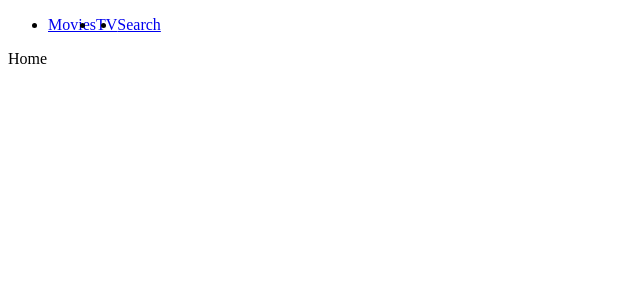
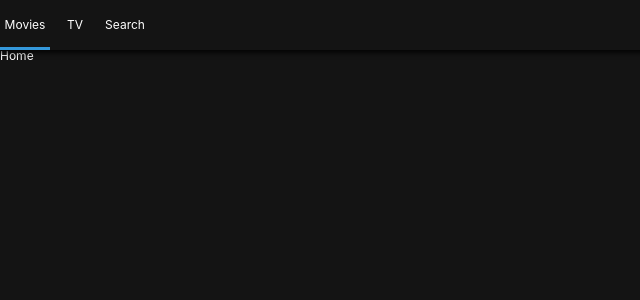
Before and after one commit to younheeJang/mflix, a React (Create React App) app: page / in a window 1280 px wide. Shown: the top 300 px of the page, without its empty margins (0-640 px from the left). Built offline with nearby package versions, Linux system fonts and the light colour scheme.

Commit message:
styled-component and router

```diff
--- a/package.json
+++ b/package.json
@@ -7,7 +7,9 @@
     "react": "^16.8.6",
     "react-dom": "^16.8.6",
     "react-router-dom": "^5.0.0",
-    "react-scripts": "3.0.0"
+    "react-scripts": "3.0.0",
+    "styled-components": "^4.2.0",
+    "styled-reset": "^2.0.10"
   },
   "scripts": {
     "start": "react-scripts start",
--- a/src/Components/App.js
+++ b/src/Components/App.js
@@ -1,14 +1,13 @@
 import React, { Component } from "react";
 import Router from "Components/Router";
-import Header from "Components/Header/Header";
-
+import GlobalStyles from "Components/GlobalStyles";
 
 class App extends Component {
   render() {
     return (
       <>
-      <Header />
         <Router />
+        <GlobalStyles />
       </>
     );
   }
--- /dev/null
+++ b/src/Components/GlobalStyles.js
@@ -0,0 +1,23 @@
+import {createGlobalStyle} from 'styled-components';
+import reset from 'styled-reset';
+
+const globalStyles = createGlobalStyle`
+    ${reset};
+    a{
+        text-decoration:none;
+        color:inherit;
+    }
+    *{
+        box-sizing:border-box;
+    }
+    body{
+        font-family:-apple-system,-apple-system,system-ui,BlinkMacSystemFont,"Segoe UI",Roboto,"Helvetica Neue",Arial,sans-serif;
+        font-size:12px;
+        background-color:rgba(20, 20, 20, 1);
+        color:white;
+        padding-top:50px;
+    }
+
+`;
+
+export default globalStyles;
--- /dev/null
+++ b/src/Components/Header.js
@@ -0,0 +1,53 @@
+import React from "react";
+import {Link, withRouter} from 'react-router-dom';
+import styled from 'styled-components';
+
+
+const Header = styled.header`
+  color:white;
+  position:fixed;
+  top:0;
+  left:0;
+  width:100%;
+  height:50px;
+  display:flex;
+  align-items:center;
+  background-color:rgba(20, 20, 20, 0.8);
+  z-index:10;
+  box-shadow:0px 1px 5px 2px rgba(0, 0, 0, 0.8);
+`;
+
+const List = styled.ul`
+  display:flex;
+`;
+
+const Item = styled.li`
+  width:50px;
+  height:50px;
+  text-align:center;
+  border-bottom:3px solid ${props => (props.current ? "#3498db" : "transparent")};
+  transition:border-bottom 0.5s ease-in-out;
+`;
+
+const SLink = styled(Link)`
+  height:50px;
+  display:flex;
+  align-items:center;
+  justify-content:center;
+`;
+
+ export default withRouter(({location:{pathname}}) => (
+  <Header>
+    <List>
+      <Item current={pathname === "/"}>
+        <SLink to="/">Movies</SLink>
+      </Item>
+      <Item current={pathname === "/tv"}>
+        <SLink to="/tv">TV</SLink>
+      </Item>
+      <Item current={pathname === "/search"}>
+        <SLink to="/search">Search</SLink>
+      </Item>
+    </List>
+  </Header>
+));
--- a/src/Components/Header/Header.js
+++ /dev/null
@@ -1,18 +0,0 @@
-import React from "react";
-import styles from "./Header.module.css";
-
-export default () => (
-  <header>
-    <ul className={styles.navList}>
-      <li>
-        <a href="/">Movies</a>
-      </li>
-      <li>
-        <a href="/tv">TV</a>
-      </li>
-      <li>
-        <a href="/search">Search</a>
-      </li>
-    </ul>
-  </header>
-);
--- a/src/Components/Header/Header.module.css
+++ /dev/null
@@ -1,7 +0,0 @@
-.navList {
-    display: flex;
-  }
-
-  .navList:hover {
-    background-color: blue;
-  }
--- a/src/Components/Header/index.js
+++ /dev/null
@@ -1,3 +0,0 @@
-import Header from "./Header";
-
-export default Header;
--- a/src/Components/Router.js
+++ b/src/Components/Router.js
@@ -8,14 +8,18 @@
 import Home from "Routes/Home";
 import TV from "Routes/TV";
 import Search from "Routes/Search";
+import Header from 'Components/Header';
 
 export default () => (
   <Router>
+    <>
+    <Header />
     <Switch>
       <Route path="/" exact component={Home} />
       <Route path="/tv" exact component={TV} />
       <Route path="/search" exact component={Search} />
       <Redirect from="*" to="/" />
     </Switch>
+    </>
   </Router>
 );
```
Also changed, not shown: 1 other file (tests, documents, lock files or other folders).
